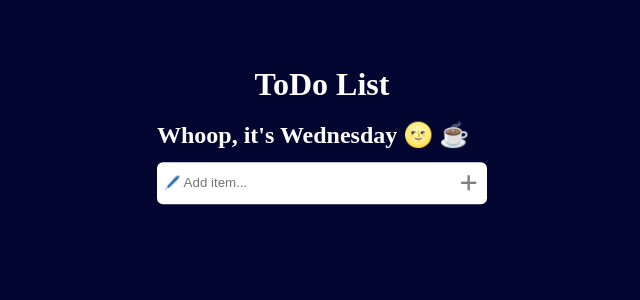
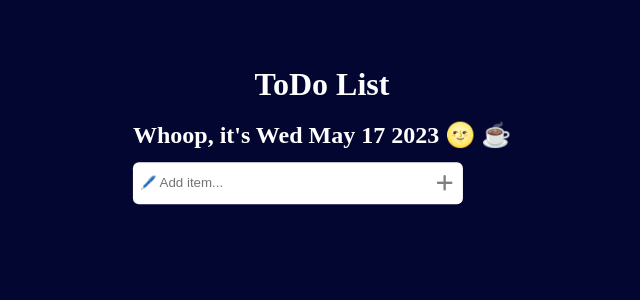
Before and after one commit to Mohammedrisvanvm/to-do-list-react, a React (Create React App) app: page / in a window 1280 px wide. Shown: the top 300 px of the page, without its empty margins (318-958 px from the left). Built offline with nearby package versions, Linux system fonts and the light colour scheme.

Commit message:
bug fixed in date

```diff
--- a/src/App.js
+++ b/src/App.js
@@ -7,8 +7,8 @@ function App() {
   const deleteHandler=(id)=>{
 
      setToDos(toDos.filter(el=>el.id !== id ))
-
-  }
+    }
+const date =new Date()
   return (
     <div className="app">
       <div className="mainHeading">
@@ -16,7 +16,7 @@ function App() {
       </div>
       <div className="subHeading">
         <br />
-        <h2>Whoop, it's Wednesday 🌝 ☕ </h2>
+        <h2>Whoop, it's {date.toDateString()} 🌝 ☕ </h2>
       </div>
       <div className="input">
         <input
```
